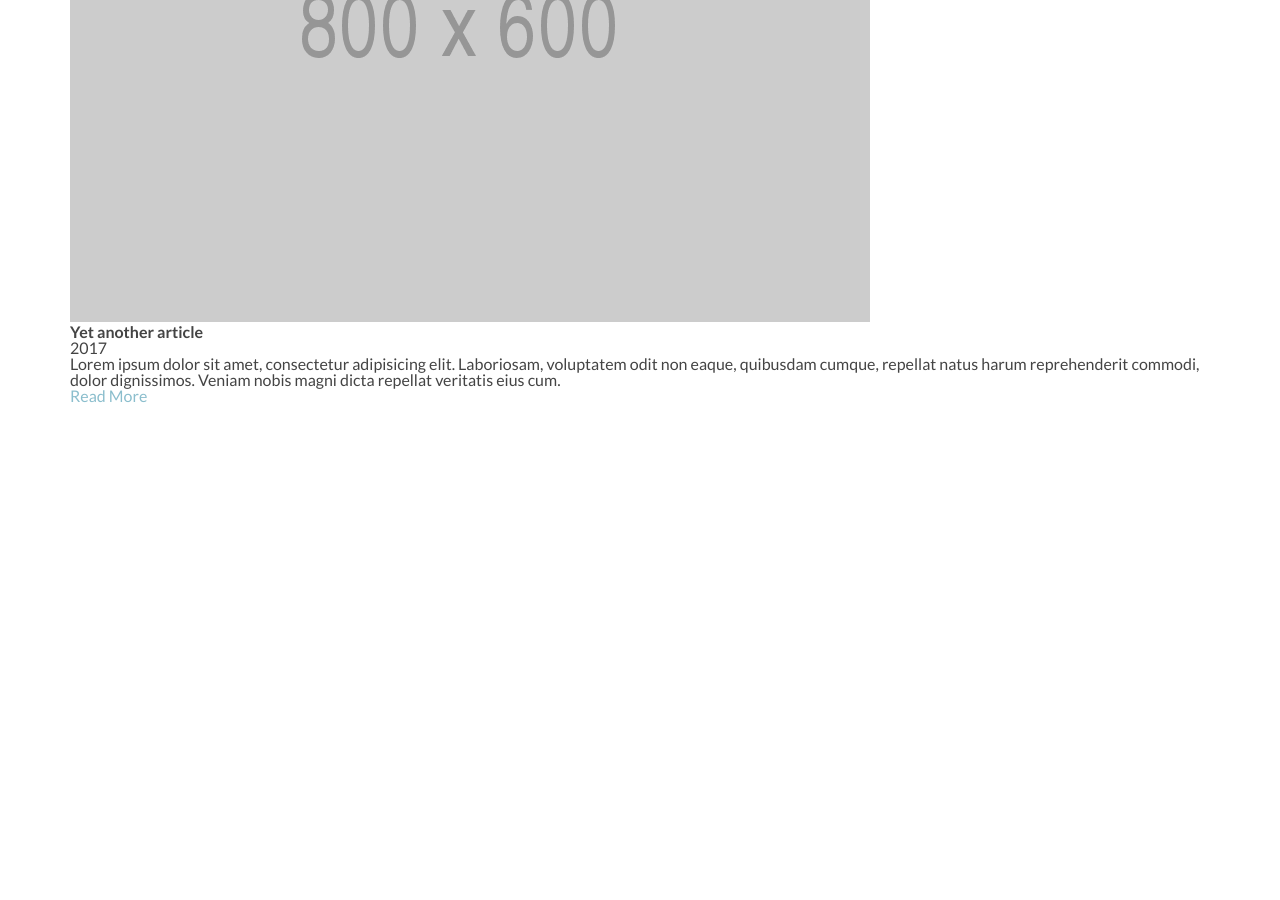
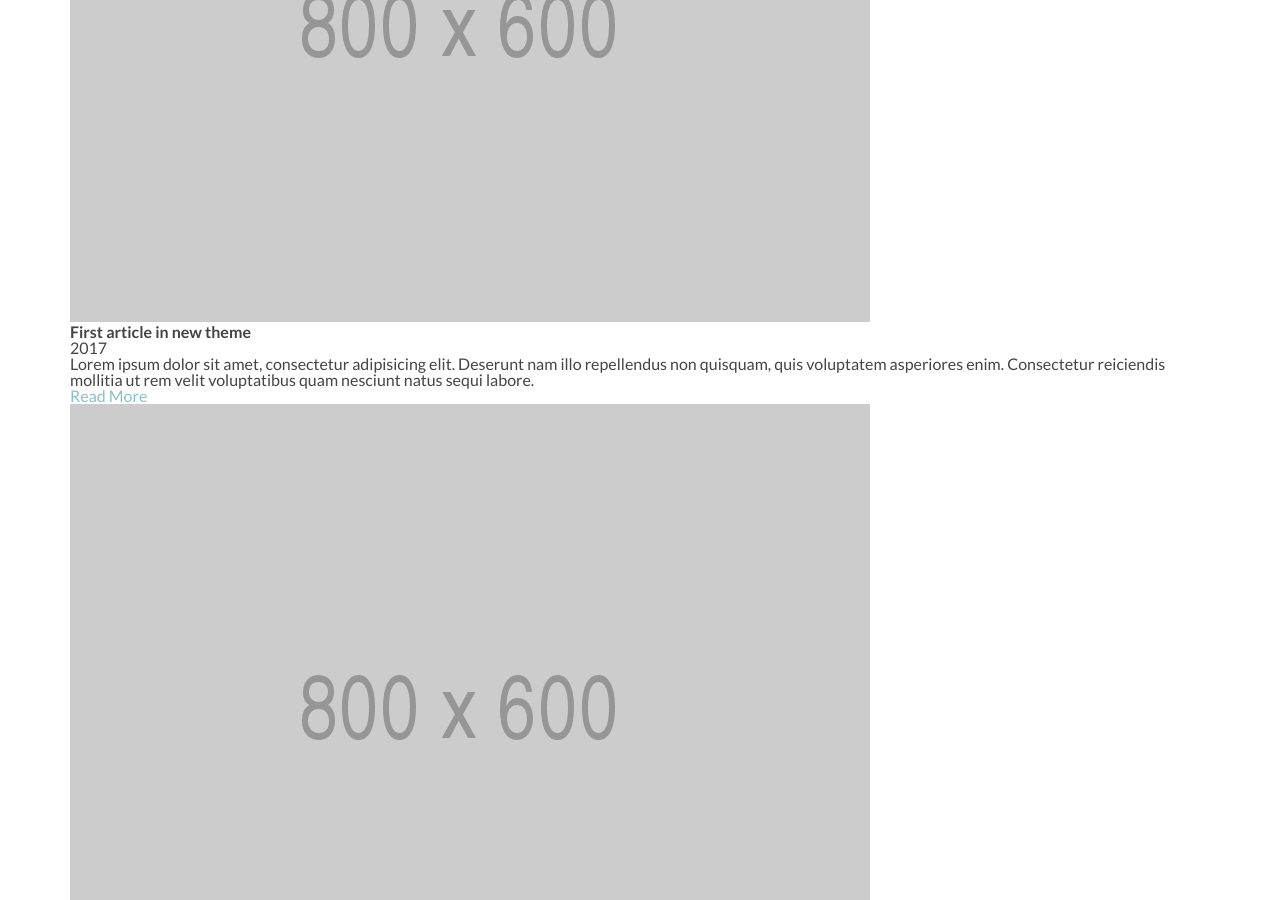
Before and after one commit to sarhov/itsjekyll-miqo, a Jekyll site: the page built from index.html, in a window 1280 px wide and 900 px high, scrolled down 1377 px. Built offline with Jekyll 4.4.1, drawn with Linux system fonts in a browser that asks for light colours; before the commit the page ends 1782 px from its top, so only the background shows below that; some of the changed text lies outside the part shown.

Commit message:
new fixed files

```diff
--- a/_includes/topbar.liquid
+++ b/_includes/topbar.liquid
@@ -3,8 +3,8 @@
 		<div class="b-topbar__box b-topbar__box_logo">
 			<div class="b-logo">
 				<h1 class="b-logo__title">
-					<a href="{{site.baseurl}}" class="b-logo__link">
-						<img src="{{'img/logo.png' | prepend: site.baseurl}}" alt="" class="b-logo__img">
+					<a href="/" class="b-logo__link">
+						<img src="{{'/img/logo.png' | prepend: site.baseurl}}" alt="" class="b-logo__img">
 					</a>
 				</h1>
 			</div>
--- a/_layouts/default.html
+++ b/_layouts/default.html
@@ -19,9 +19,9 @@
       {{ site.data.settings.description }}
     {% endif %}
     ">
-  <link rel="stylesheet" href="{{ "/css/style.css" | prepend: site.baseurl }}">
+  <link rel="stylesheet" href="{{ '/css/style.css' | prepend: site.baseurl }}">
   <link rel="canonical" href="{{ page.url | replace:'index.html','' | prepend: site.baseurl | replace: '//', '/' }}">
-  <link rel="icon" type="image/png" href="{{site.baseurl}}img/favicon.png">
+  <link rel="icon" type="image/png" href="{{site.baseurl}}/img/favicon.png">
 </head>
 
 <body class="{% if page.template != 'index' %} inner-page {% else %} index-page {% endif %}">
@@ -39,11 +39,11 @@
 
 </div>
 
-<script src="{{'js/jquery.min.js' | prepend: site.baseurl }}"></script>
-<script src="{{'js/slick.min.js' | prepend: site.baseurl }}"></script>
+<script src="{{'/js/jquery.min.js' | prepend: site.baseurl }}"></script>
+<script src="{{'/js/slick.min.js' | prepend: site.baseurl }}"></script>
 
 
-<script src="{{'js/functions.js' | prepend: site.baseurl}}"></script>
+<script src="{{'/js/functions.js' | prepend: site.baseurl}}"></script>
 
 </body>
 
--- /dev/null
+++ b/_posts/2017-02-06-fifth-post-in-new-theme.md
@@ -0,0 +1,29 @@
+---
+layout: post
+published: true
+title: 'Fifth article in new theme'
+permalink: 'fifth-article-in-new-theme'
+image: 'temp.png'
+excerpt: |
+  Lorem ipsum dolor sit amet, consectetur adipisicing elit. Deserunt nam illo repellendus non quisquam, quis voluptatem asperiores enim. Consectetur reiciendis mollitia ut rem velit voluptatibus quam nesciunt natus sequi labore.
+---
+
+{% highlight liquid  %}
+{% raw %}
+  {% for tag in collection.all_tags %}
+    <div class="b-tag">
+      {{tag}}
+    </div>
+  {% endfor %}
+{% endraw %}
+{% endhighlight %}
+
+{% highlight css %}
+
+  .b-content{
+    width: 50%;
+    margin-left: 200px;
+    padding-left: 15px;
+  }
+
+{% endhighlight %}
--- /dev/null
+++ b/_posts/2017-03-02-fourth-post-in-new-theme.md
@@ -0,0 +1,31 @@
+---
+layout: post
+published: true
+title: 'Fourth article in new theme'
+permalink: 'fourth-article-in-new-theme'
+image: 'temp.png'
+excerpt: |
+  Lorem ipsum dolor sit amet, consectetur adipisicing elit. Deserunt nam illo repellendus non quisquam, quis voluptatem asperiores enim. Consectetur reiciendis mollitia ut rem velit voluptatibus quam nesciunt natus sequi labore.
+---
+
+***
+
+{% highlight liquid  %}
+{% raw %}
+  {% for tag in collection.all_tags %}
+    <div class="b-tag">
+      {{tag}}
+    </div>
+  {% endfor %}
+{% endraw %}
+{% endhighlight %}
+
+{% highlight css %}
+
+  .b-content{
+    width: 50%;
+    margin-left: 200px;
+    padding-left: 15px;
+  }
+
+{% endhighlight %}
--- /dev/null
+++ b/_posts/2017-03-05-third-post-in-new-theme.md
@@ -0,0 +1,29 @@
+---
+layout: post
+published: true
+title: 'Third article in new theme'
+permalink: 'third-article-in-new-theme'
+image: 'temp.png'
+excerpt: |
+  Lorem ipsum dolor sit amet, consectetur adipisicing elit. Deserunt nam illo repellendus non quisquam, quis voluptatem asperiores enim. Consectetur reiciendis mollitia ut rem velit voluptatibus quam nesciunt natus sequi labore.
+---
+
+{% highlight liquid  %}
+{% raw %}
+  {% for tag in collection.all_tags %}
+    <div class="b-tag">
+      {{tag}}
+    </div>
+  {% endfor %}
+{% endraw %}
+{% endhighlight %}
+
+{% highlight css %}
+
+  .b-content{
+    width: 50%;
+    margin-left: 200px;
+    padding-left: 15px;
+  }
+
+{% endhighlight %}
--- /dev/null
+++ b/_posts/2017-05-04-first-post-in-new-theme.md
@@ -0,0 +1,29 @@
+---
+layout: post
+published: true
+title: 'First article in new theme'
+permalink: 'first-article-in-new-theme'
+image: 'temp.png'
+excerpt: |
+  Lorem ipsum dolor sit amet, consectetur adipisicing elit. Deserunt nam illo repellendus non quisquam, quis voluptatem asperiores enim. Consectetur reiciendis mollitia ut rem velit voluptatibus quam nesciunt natus sequi labore.
+---
+
+{% highlight liquid  %}
+{% raw %}
+  {% for tag in collection.all_tags %}
+    <div class="b-tag">
+      {{tag}}
+    </div>
+  {% endfor %}
+{% endraw %}
+{% endhighlight %}
+
+{% highlight css %}
+
+  .b-content{
+    width: 50%;
+    margin-left: 200px;
+    padding-left: 15px;
+  }
+
+{% endhighlight %}
```
